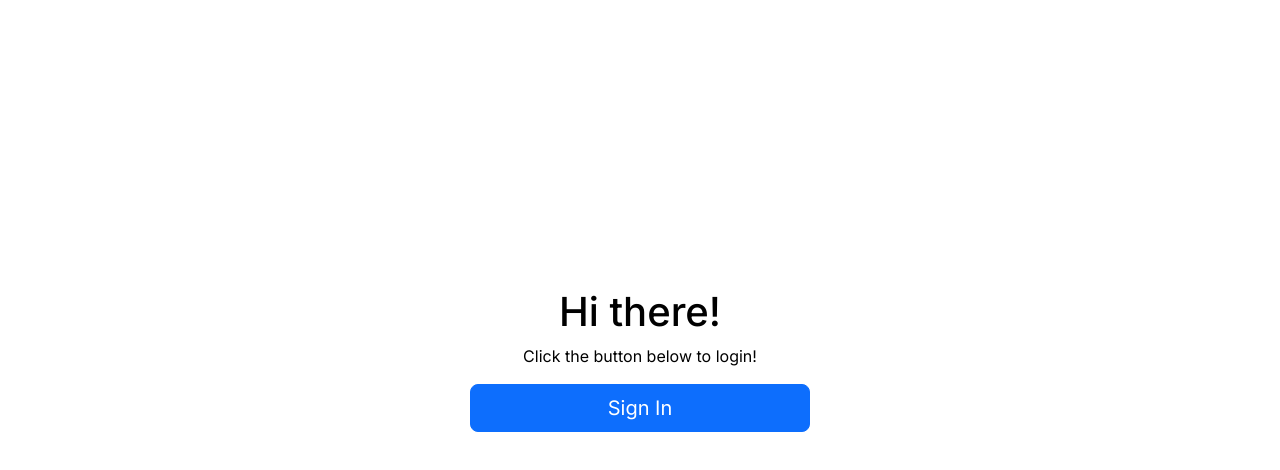
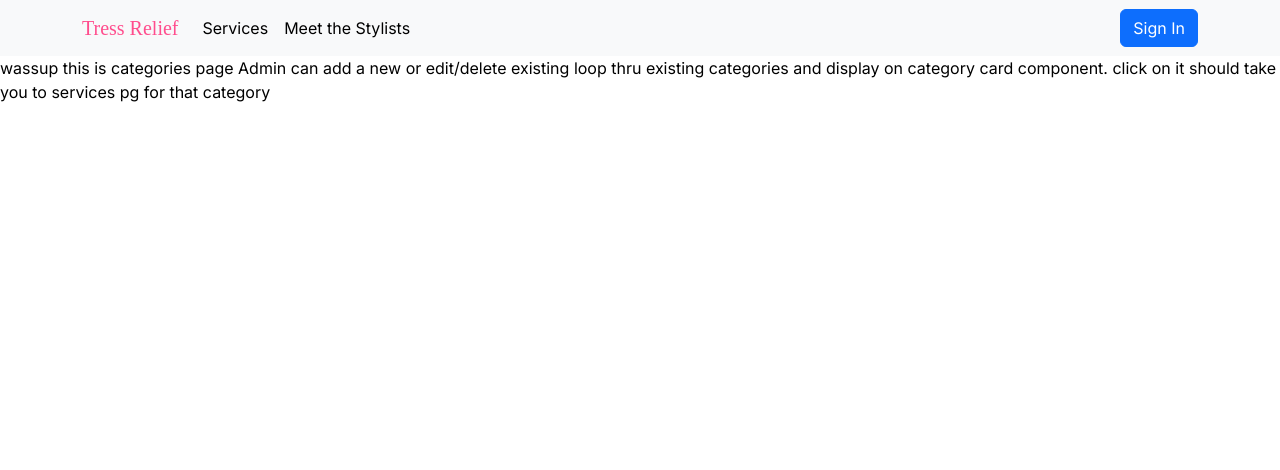
Before and after one commit to alyssacleland/tressrelief-client, a Next.js app: page / in a window 1280 px wide. Shown: the top 470 px of the page. Built offline with nearby package versions, Linux system fonts and the light colour scheme; no server answers.

Commit message:
set up files for navbar mvp pages. enabled public browsing

```diff
--- /dev/null
+++ b/src/app/category/[id]/page.js
@@ -0,0 +1,5 @@
+import React from 'react';
+
+export default function CategoryDetailsPage() {
+  return <div>here we will loop thru the services for a given category on service card component admin only: there will be a btn to add a new service, and the cards will have edit/delete on them click on a service card to go to service</div>;
+}
--- /dev/null
+++ b/src/app/category/new/page.js
@@ -0,0 +1 @@
+// stretch goal
--- a/src/app/page.js
+++ b/src/app/page.js
@@ -1,33 +1,5 @@
-'use client';
+import React from 'react';
 
-// any component that uses useAuth needs this because if a component directly imports useAuth, it needs to be a client component since useAuth uses React hooks.
-
-import { Button } from 'react-bootstrap';
-import { signOut } from '@/utils/auth'; // anything in the src dir, you can use the @ instead of relative paths
-import { useAuth } from '@/utils/context/authContext';
-
-function Home() {
-  const { user } = useAuth();
-  console.log('user: ', user);
-  console.log('fb email: ', user.fbUser.email);
-
-  return (
-    <div
-      className="text-center d-flex flex-column justify-content-center align-content-center"
-      style={{
-        height: '90vh',
-        padding: '30px',
-        maxWidth: '400px',
-        margin: '0 auto',
-      }}
-    >
-      <h1>Hello {user.display_name}! </h1>
-      <p>Click the button below to logout!</p>
-      <Button variant="danger" type="button" size="lg" className="copy-btn" onClick={signOut}>
-        Sign Out
-      </Button>
-    </div>
-  );
+export default function CategoriesPage() {
+  return <div>wassup this is categories page Admin can add a new or edit/delete existing loop thru existing categories and display on category card component. click on it should take you to services pg for that category</div>;
 }
-
-export default Home;
--- /dev/null
+++ b/src/app/service/[id]/page.js
@@ -0,0 +1 @@
+// stretch goal but service details page or maybe we will call it ServiceSchedulingPage (we route here from service card "book" btn on the category details page. will show details of the service and the stylists that offer it (drop down menu stretch). and it will show the time slots of available appointmenet, client can click btn to "select time" on each wihch should route to login and then to booking form
--- /dev/null
+++ b/src/app/stylists/page.js
@@ -0,0 +1,6 @@
+// loop thru to display the stylists on stylist card components. should be more like sections than cards... not clickable within. they should just show the services each offers and their contact info.
+import React from 'react';
+
+export default function PublicStylistsPage() {
+  return <div>this the public stylist page hi</div>;
+}
--- a/src/components/NavBar.js
+++ b/src/components/NavBar.js
@@ -2,9 +2,12 @@
 import React from 'react';
 import Link from 'next/link';
 import { Navbar, Container, Nav, Button } from 'react-bootstrap';
-import { signOut } from '../utils/auth';
+import { signOut, signIn } from '../utils/authentication';
+import { useAuth } from '../utils/context/authContext';
 
 export default function NavBar() {
+  const { user } = useAuth();
+
   return (
     <Navbar collapseOnSelect expand="lg" bg="light" variant="light">
       <Container>
@@ -16,13 +19,22 @@ export default function NavBar() {
           <Nav className="me-auto">
             {/* CLOSE NAVBAR ON LINK SELECTION: https://stackoverflow.com/questions/72813635/collapse-on-select-react-bootstrap-navbar-with-nextjs-not-working */}
             <Link className="nav-link" href="/" style={{ color: 'black' }}>
-              Home
+              Services
+            </Link>
+
+            <Link className="nav-link" href="/stylists" style={{ color: 'black' }}>
+              Meet the Stylists
             </Link>
           </Nav>
-
-          <Button variant="danger" onClick={signOut}>
-            Sign Out
-          </Button>
+          {user ? (
+            <Button variant="danger" onClick={signOut}>
+              Sign Out
+            </Button>
+          ) : (
+            <Button variant="primary" onClick={signIn}>
+              Sign In
+            </Button>
+          )}
         </Navbar.Collapse>
       </Container>
     </Navbar>
--- a/src/components/SignIn.js
+++ b/src/components/SignIn.js
@@ -1,6 +1,6 @@
 import React from 'react';
 import { Button } from 'react-bootstrap';
-import { signIn } from '../utils/auth';
+import { signIn } from '../utils/authentication';
 
 function Signin() {
   return (
--- /dev/null
+++ b/src/utils/authorization.js
@@ -0,0 +1,5 @@
+const isLoggedIn = (user) => !!user; // returns true or false dpending on if user exists. !!user is same as boolean(user)
+
+const isAdmin = (user) => user?.role === 'admin';
+
+export { isLoggedIn, isAdmin };
--- a/src/utils/context/ViewDirector.js
+++ b/src/utils/context/ViewDirector.js
@@ -1,7 +1,7 @@
+/* eslint-disable no-unused-vars */
 import PropTypes from 'prop-types';
 import { useAuth } from '@/utils/context/authContext';
 import Loading from '@/components/Loading';
-import SignIn from '@/components/SignIn';
 import NavBar from '@/components/NavBar';
 
 function ViewDirectorBasedOnUserAuthStatus({ children }) {
@@ -9,11 +9,9 @@ function ViewDirectorBasedOnUserAuthStatus({ children }) {
 
   // if user state is null, then show loader
   if (userLoading) {
-    return <Loading />;
+    return <Loading />; // shows until firebase state resolves
   }
 
-  // what the user should see if they are logged in
-  if (user) {
   return (
     <>
       <NavBar /> {/* NavBar only visible if user is logged in and is in every view */}
@@ -22,9 +20,6 @@ function ViewDirectorBasedOnUserAuthStatus({ children }) {
   );
 }
 
-  return <SignIn />;
-}
-
 export default ViewDirectorBasedOnUserAuthStatus;
 
 ViewDirectorBasedOnUserAuthStatus.propTypes = {
--- a/src/utils/context/authContext.js
+++ b/src/utils/context/authContext.js
@@ -57,7 +57,7 @@
 
 import React, { createContext, useContext, useEffect, useMemo, useState } from 'react';
 import { firebase } from '@/utils/client';
-import { getOrCreateUser } from '@/utils/auth';
+import { getOrCreateUser } from '@/utils/authentication';
 
 const AuthContext = createContext();
 AuthContext.displayName = 'AuthContext';
```
Also changed, not shown: src/app/category/edit/[id]/page.js (added), src/utils/authentication.js (renamed from src/utils/auth.js). Lines whose indentation alone changed are shown as unchanged.
